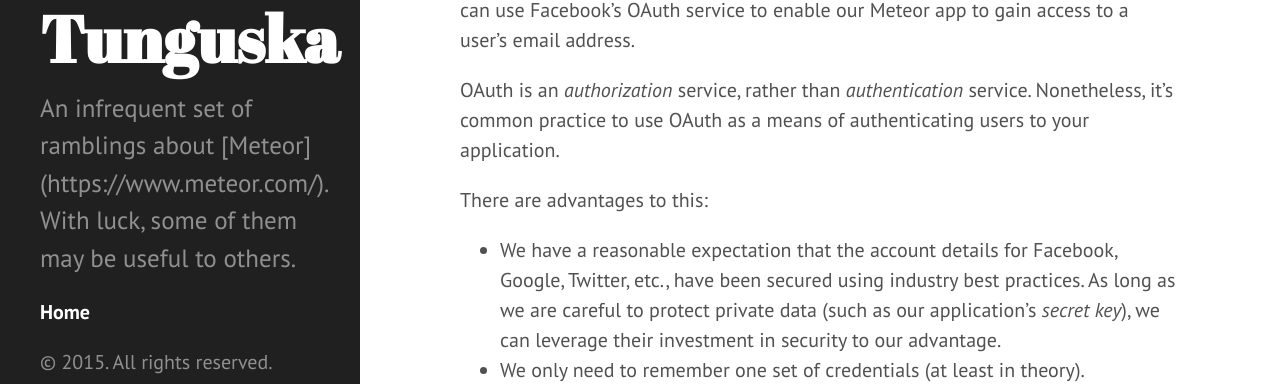
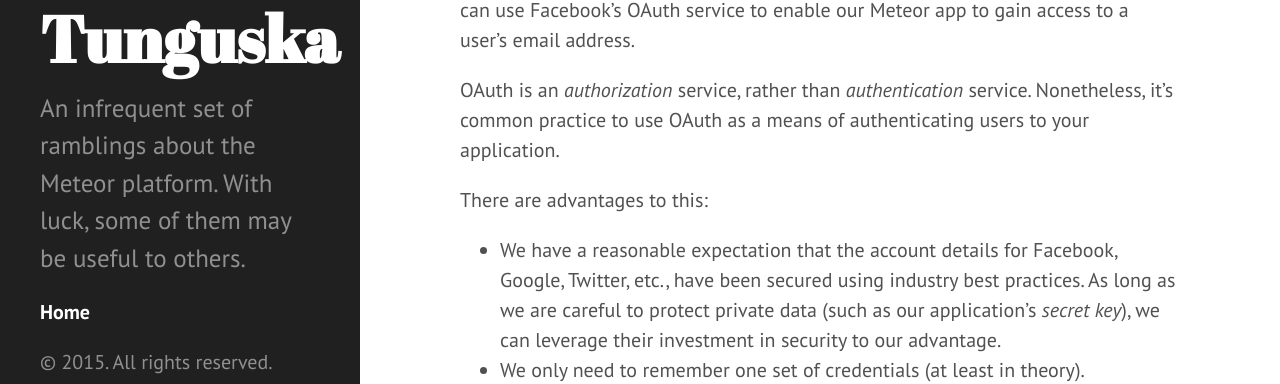
Before and after one commit to robfallows/robfallows.github.io, a Jekyll site: the page built from index.html, in a window 1280 px wide. Shown: the part 483-867 px from the top of the page. Built offline with Jekyll 4.4.1, drawn with Linux system fonts in a browser that asks for light colours; the list of posts is cut into pages by our own code.

Commit message:
Update _config.yml
unlink meteor.com (md wasn't honoured).

```diff
--- a/_config.yml
+++ b/_config.yml
@@ -4,5 +4,5 @@ markdown: kramdown
 url: http://robfallows.github.io
 title: Tunguska
 tagline: Things Meteor
-description: An infrequent set of ramblings about [Meteor](https://www.meteor.com/). With luck, some of them may be useful to others.
+description: An infrequent set of ramblings about the Meteor platform. With luck, some of them may be useful to others.
 paginate: 1
```
